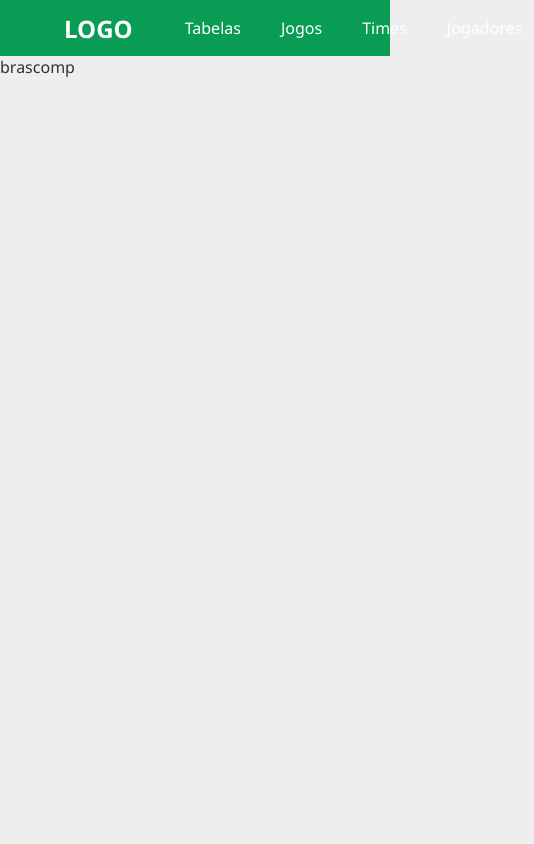
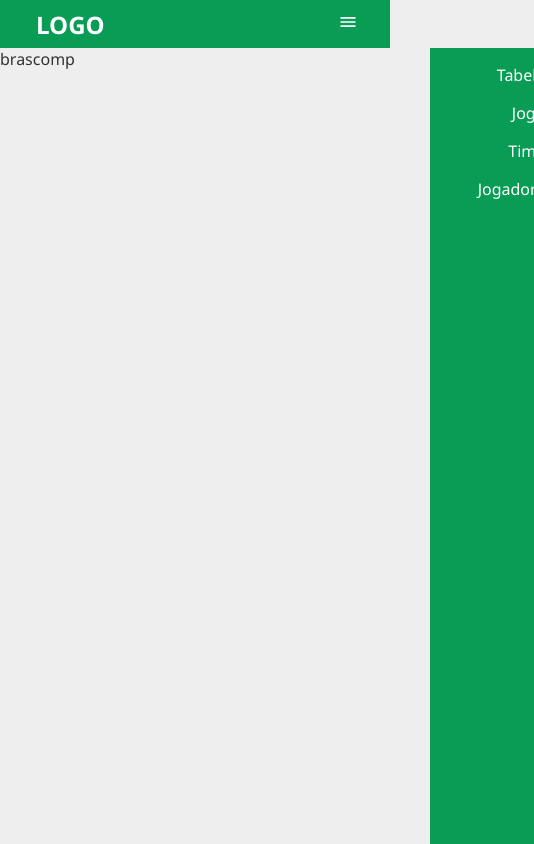
Before and after one commit to gabriel-dp/Brascode, a React (Vite) app: page / in a window 390 px wide. Shown: the whole page, 534 px wide, since content can reach past the window. Built offline with nearby package versions, Linux system fonts and the light colour scheme.

Commit message:
:sparkles: Implement responsiveness to navbar

```diff
--- a/package.json
+++ b/package.json
@@ -5,6 +5,7 @@
 	"type": "module",
 	"scripts": {
 		"dev": "vite",
+		"host": "vite --host",
 		"build": "tsc && vite build",
 		"lint": "eslint . --ext ts,tsx --report-unused-disable-directives --max-warnings 0",
 		"preview": "vite preview",
@@ -13,6 +14,7 @@
 	"dependencies": {
 		"react": "^18.2.0",
 		"react-dom": "^18.2.0",
+		"react-icons": "^4.11.0",
 		"react-router-dom": "^6.16.0",
 		"styled-components": "^6.0.8"
 	},
--- a/src/components/Navbar/index.tsx
+++ b/src/components/Navbar/index.tsx
@@ -1,28 +1,45 @@
+import { useState } from "react";
+
 import { Link, NavLink } from "react-router-dom";
-import { NavContainer, NavHome } from "./styles";
+import { MdMenu, MdOutlineClose } from "react-icons/md";
+import { NavContainer, NavHome, MenuIconContainer } from "./styles";
+
+export default function Navbar() {
+	const [menuActive, setMenuActive] = useState(false);
+
+	function handleMenuClick() {
+		console.log(!menuActive);
+		setMenuActive(!menuActive);
+	}
+
+	function closeMenu() {
+		setMenuActive(false);
+	}
 
 	function NavComponent(props: { title: string; path: string }) {
 		return (
 			<li>
-			<NavLink to={props.path}>{props.title}</NavLink>
+				<NavLink onClick={closeMenu} to={props.path}>
+					{props.title}
+				</NavLink>
 			</li>
 		);
 	}
 
-export default function Navbar() {
 	return (
 		<NavContainer>
-			<NavHome>
+			<NavHome onClick={closeMenu}>
 				<Link to="/">
 					<h1>LOGO</h1>
 				</Link>
 			</NavHome>
-			<ul>
+			<ul className={menuActive ? "menu-on" : "menu-off"}>
 				<NavComponent title="Tabelas" path="/tabelas" />
 				<NavComponent title="Jogos" path="/jogos" />
 				<NavComponent title="Times" path="/times" />
 				<NavComponent title="Jogadores" path="/jogadores" />
 			</ul>
+			<MenuIconContainer onClick={handleMenuClick}>{menuActive ? <MdOutlineClose /> : <MdMenu />}</MenuIconContainer>
 		</NavContainer>
 	);
 }
--- a/src/components/Navbar/styles.ts
+++ b/src/components/Navbar/styles.ts
@@ -1,10 +1,9 @@
 import styled from "styled-components";
-
-const ACTIVE_BORDER_SIZE = 5;
 
 export const NavContainer = styled.nav`
 	width: 100%;
-	padding: 0 1.5rem;
+	height: 3rem;
+	padding: 0 2rem;
 	background-color: ${(props) => props.theme.primary};
 	color: ${(props) => props.theme.primaryText};
 
@@ -13,35 +12,95 @@ export const NavContainer = styled.nav`
 	align-items: center;
 
 	ul {
+		height: 100%;
 		list-style: none;
 		display: flex;
 		gap: 1rem;
+		transition: right ease-in-out 0.5s;
 	}
 
 	li {
 		height: 100%;
 		display: flex;
 		justify-content: center;
+		align-items: center;
 
-		:hover {
-			text-shadow: 0px 0px 2px ${(props) => props.theme.primaryText}; // BOLD
+		a {
+			height: 100%;
+			color: inherit;
+			text-decoration: none;
+			padding: 0 0.75rem;
+			transition: all ease-in-out 0.25s;
+
+			display: flex;
+			align-items: center;
+			position: relative;
+
+			&::before {
+				content: "";
+				position: absolute;
+				width: 1.5rem;
+				height: 2px;
+				border-radius: 1rem;
+				background-color: transparent;
+				bottom: 0.5rem;
+				left: 50%;
+				transform: translateX(-50%);
+				transition: background ease-in-out 0.25s;
+			}
+
+			&:hover,
+			&.active {
+				text-shadow: 0px 0px 2px ${(props) => props.theme.primaryText}; // BOLD
+				&::before {
+					background-color: ${(props) => props.theme.primaryText};
+				}
+			}
+		}
+	}
+
+	@media (max-width: 768px) {
+		ul {
+			flex-direction: column;
+			align-items: flex-end;
+			justify-content: flex-start;
+			background-color: ${(props) => props.theme.primary};
+
+			position: fixed;
+			right: 0;
+			top: 3rem;
+			height: 100vh;
+			padding: 1rem 2rem 1rem 3rem;
+			padding-left: 3rem;
+
+			a {
+				padding: 0;
+
+				&::before {
+					width: 0.35rem;
+					height: 0.35rem;
+					left: -1rem;
+					bottom: 50%;
+					transform: translateY(50%);
+				}
+			}
 		}
 
-		.active {
-			text-shadow: 0px 0px 2px ${(props) => props.theme.primaryText}; // BOLD
-			border-bottom: ${ACTIVE_BORDER_SIZE}px solid ${(props) => props.theme.primaryText};
+		.menu-off {
+			right: -50%;
 		}
 
-		a {
-			border-top: ${ACTIVE_BORDER_SIZE}px solid transparent;
-			border-bottom: ${ACTIVE_BORDER_SIZE}px solid transparent;
-			height: 100%;
-			padding: 0.75rem;
-			display: flex;
-			align-items: center;
-			transition: all ease-in-out 0.2s;
+		li {
+			height: auto;
 		}
 	}
+`;
+
+export const NavHome = styled.div`
+	height: 100%;
+	padding: 0 0.25rem;
+	display: flex;
+	align-items: center;
 
 	a {
 		color: inherit;
@@ -49,9 +108,12 @@ export const NavContainer = styled.nav`
 	}
 `;
 
-export const NavHome = styled.div`
-	height: 100%;
-	display: flex;
-	align-items: center;
-	margin: 0 2.5rem;
+export const MenuIconContainer = styled.div`
+	font-size: 1.25rem;
+	display: none;
+	cursor: pointer;
+
+	@media (max-width: 768px) {
+		display: block;
+	}
 `;
```
Also changed, not shown: 1 other file (tests, documents, lock files or other folders). Lines whose indentation alone changed are shown as unchanged.
